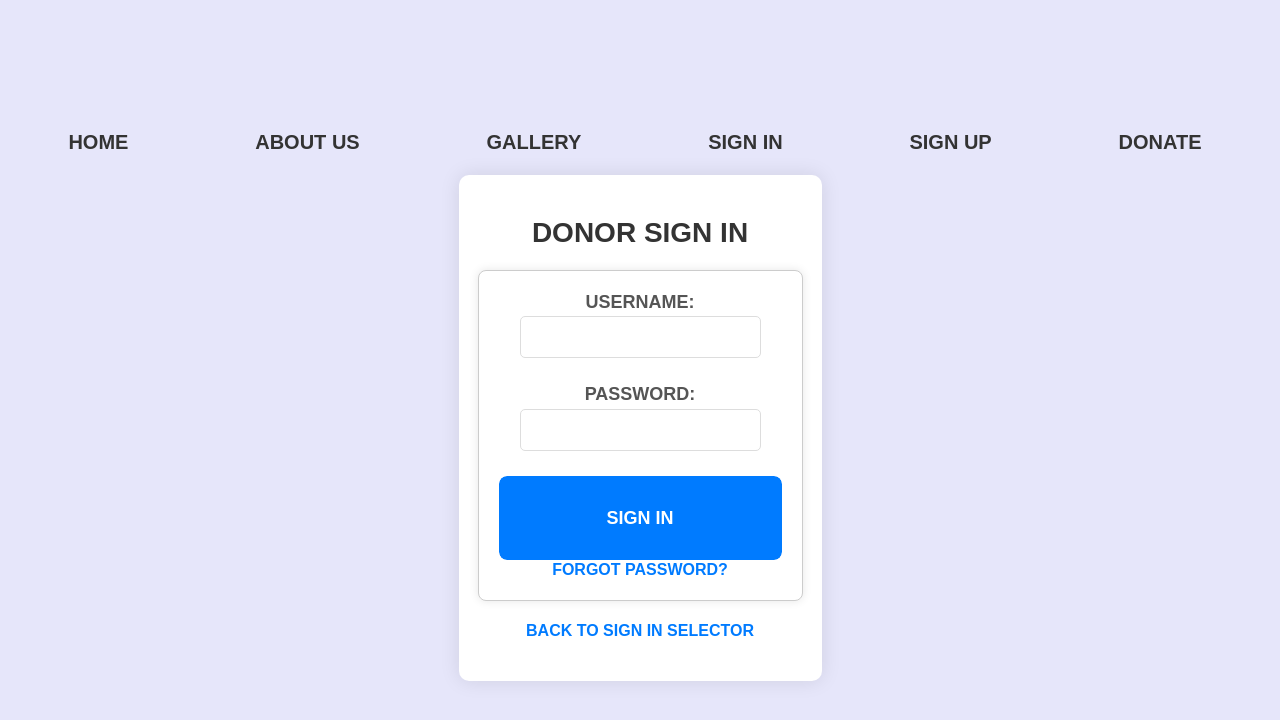
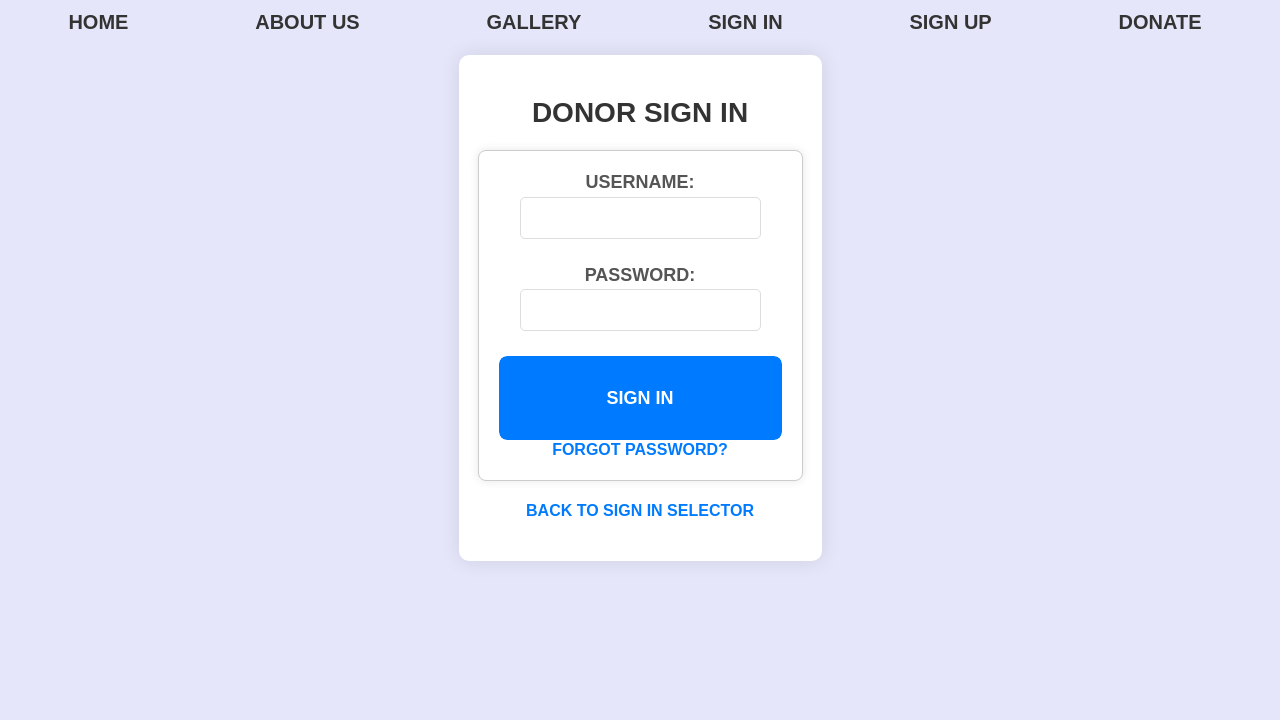
Before and after one commit to SMK-hub/HappyFaces, a React (Create React App) app in the folder frontend/: page /signin/donor in a window 1280 px wide. Shown: the top 720 px of the page. Built offline with nearby package versions, Linux system fonts and the light colour scheme.

Commit message:
navbar corrected

```diff
--- a/frontend/package.json
+++ b/frontend/package.json
@@ -6,6 +6,7 @@
     "@testing-library/jest-dom": "^5.17.0",
     "@testing-library/react": "^13.4.0",
     "@testing-library/user-event": "^13.5.0",
+    "axios": "^1.6.5",
     "react": "^18.2.0",
     "react-countup": "^6.5.0",
     "react-dom": "^18.2.0",
--- a/frontend/src/App.js
+++ b/frontend/src/App.js
@@ -1,7 +1,6 @@
 // App.js
 import React from 'react';
 import { BrowserRouter as Router, Routes, Route } from 'react-router-dom';
-import Header from './components/All_js/Header';
 import Home from './components/All_js/Home';
 import AboutUs from './components/All_js/AboutUs';
 import Gallery from './components/All_js/Gallery';
@@ -18,7 +17,7 @@ import SignUpDonor from './components/All_js/SignUpDonor';
 const App = () => {
   return (
     <Router>
-      <Header />
+      {/* <Header /> */}
       <Routes>
         <Route path="/" element={<Home />} />
         <Route path="/aboutus" element={<AboutUs />} />
--- a/frontend/src/components/All_css/Registration.css
+++ b/frontend/src/components/All_css/Registration.css
@@ -25,7 +25,6 @@
     grid-gap: 2em;
     grid-template-columns: repeat(auto-fit, minmax(100%, var(--w)));
     place-content: center;
-    min-height: 100vh;
     background: #222;
     font: 900 1.25em/1.25 sans-serif;
     text-align: center;
--- a/frontend/src/components/All_css/SignInDonor.css
+++ b/frontend/src/components/All_css/SignInDonor.css
@@ -9,6 +9,10 @@
     box-shadow: 0 0 20px rgba(0, 0, 0, 0.1);
     max-width: 400px;
     margin: 0 auto;
+  }
+  .donorSignIn{
+    display:flex;
+    flex-direction: column;
   }
 
   .sign-in-donor-heading {
--- a/frontend/src/components/All_js/AboutUs.js
+++ b/frontend/src/components/All_js/AboutUs.js
@@ -3,11 +3,16 @@ import React from 'react';
 import { FaRegHeart, FaHandsHelping, FaUsers, FaMicrophoneAlt, FaWhatsapp } from 'react-icons/fa';
 import { Link } from 'react-router-dom';
 import '../All_css/AboutUs.css';
+import Header from './Header';
+
 
 const AboutUs = () => {
   const emailLink = "mailto:demo@gmail.com"; // Gmail mailto link
 
   return (
+    <div>
+    <Header/>
+
     <div className="about-us-container">
       <div className="our-story-section">
         <div className="announcement-mic">
@@ -90,6 +95,7 @@ const AboutUs = () => {
         <p>&copy; 2024 Happy Faces</p>
       </div>
     </div>
+    </div>
   );
 };
 
--- a/frontend/src/components/All_js/Gallery.js
+++ b/frontend/src/components/All_js/Gallery.js
@@ -1,6 +1,8 @@
 // components/Gallery.js
 import React from 'react';
-import '../All_css/Gallery.css'
+import '../All_css/Gallery.css';
+import Header from './Header';
+// import { Header } from 'tar';
 
 const Gallery = () => {
   // Example gallery images (replace with your own images and captions)
@@ -13,6 +15,7 @@ const Gallery = () => {
 
   return (
     <div className='page'>
+      <Header/>
       <p className='para'>Gallery</p>
     <div className='gallery_page'>
       <div className="gallery-container">
--- a/frontend/src/components/All_js/Header.js
+++ b/frontend/src/components/All_js/Header.js
@@ -5,8 +5,7 @@ import '../All_css/Header.css';
 
 const Header = () => {
   return (
-    <header>
-
+    <div>
        <nav>
         <ul className="header-list">
         <li><Link to="/">Home</Link></li>
@@ -17,7 +16,7 @@ const Header = () => {
         <li><Link to="/signin/donor">Donate</Link></li>
       </ul>
     </nav>
-    </header>
+    </div>
   );
 };
 
--- a/frontend/src/components/All_js/Home.js
+++ b/frontend/src/components/All_js/Home.js
@@ -9,10 +9,14 @@ import Testimony from './Testimony';
 import Registration from './Registration';
 import Contact from './Contact';
 import Footer from './Footer';
+import Header from './Header';
+
+// import { Header } from 'tar';
 
 const Home = () => {
   return (
     <div className="home-background">
+      <Header/>
       <div className="home-container">
         <h1>WELCOME TO HAPPY FACES</h1>
         <p>Providing care and support to every child</p>
--- a/frontend/src/components/All_js/SignInDonor.js
+++ b/frontend/src/components/All_js/SignInDonor.js
@@ -2,6 +2,7 @@
 import React, { useState } from 'react';
 import { Link, useNavigate } from 'react-router-dom';
 import '../All_css/SignInDonor.css'; // Import the CSS file for styles
+import Header from './Header';
 
 const SignInDonor = () => {
   const navigate = useNavigate();
@@ -20,7 +21,10 @@ const SignInDonor = () => {
   };
 
   return (
+    <div className="donorSignIn">
+      <Header/>
     <div className="sign-in-donor-container">
+
       <h2 className="sign-in-donor-heading">Donor Sign In</h2>
       <form onSubmit={handleSignIn} className="sign-in-donor-form">
         <label className="form-label">
@@ -56,6 +60,7 @@ const SignInDonor = () => {
         Back to Sign In Selector
       </Link>
     </div>
+    </div>
   );
 };
 
--- a/frontend/src/components/All_js/SignInSelector.js
+++ b/frontend/src/components/All_js/SignInSelector.js
@@ -1,6 +1,7 @@
 // components/SignInSelector.js
 import React, { useState } from 'react';
 import { useNavigate } from 'react-router-dom';
+import Header from './Header';
 import '../All_css/SignInSelector.css'; // Import the CSS file for styles
 
 const SignInSelector = () => {
@@ -23,6 +24,8 @@ const SignInSelector = () => {
   };
 
   return (
+    <div>
+            <Header/>
     <div className="sign-in-selector-container">
       <div className="box-enclosure">
         <h2 className="sign-in-selector-heading">Choose Your Sign In</h2>
@@ -63,6 +66,7 @@ const SignInSelector = () => {
         </button>
       </div>
     </div>
+    </div>
   );
 };
 
--- a/frontend/src/components/All_js/SignUpSelector.js
+++ b/frontend/src/components/All_js/SignUpSelector.js
@@ -1,6 +1,7 @@
 // components/SignInSelector.js
 import React, { useState } from 'react';
 import { useNavigate } from 'react-router-dom';
+import Header from './Header';
 import '../All_css/SignUpSelector.css'; // Import the CSS file for styles
 
 const SignUpSelector = () => {
@@ -23,6 +24,8 @@ const SignUpSelector = () => {
   };
 
   return (
+    <div>
+            <Header/>
     <div className="sign-up-selector-container">
       <div className="box-enclosure">
         <h2 className="sign-up-selector-heading">Choose Your Role</h2>
@@ -63,6 +66,7 @@ const SignUpSelector = () => {
         </button>
       </div>
     </div>
+    </div>
   );
 };
 
```
Also changed, not shown: 1 other file (tests, documents, lock files or other folders).
